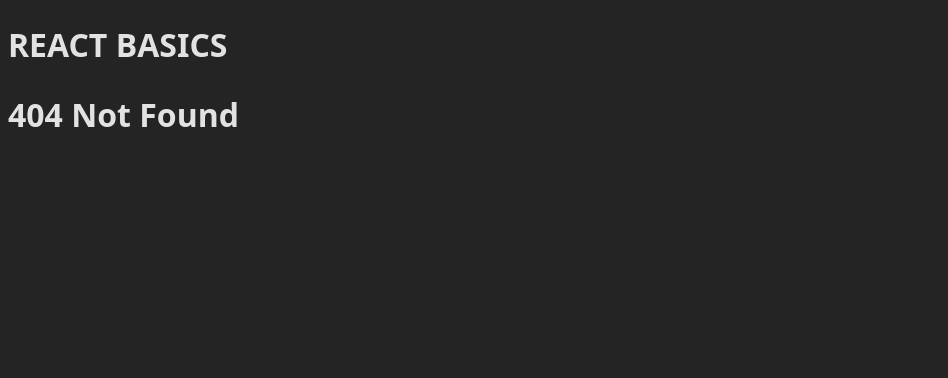
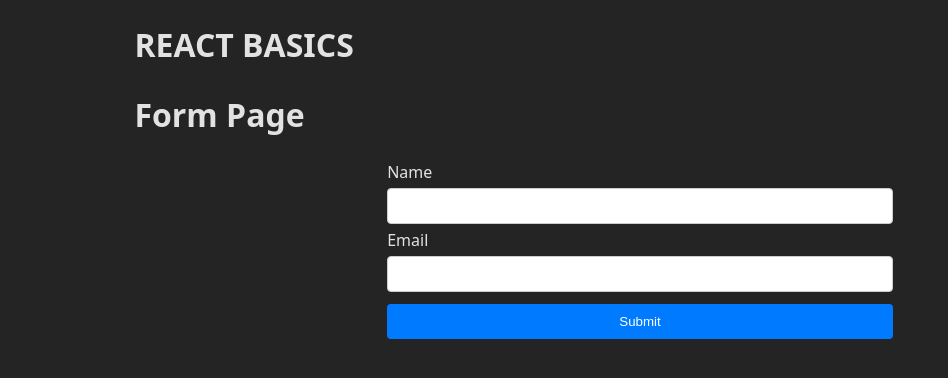
Before and after one commit to satriakamaln/react-basics-voidfnc, a React (Vite) app: page /form in a window 1280 px wide. Before the commit this address had no page. Shown: the top 378 px of the page, without its empty margins (0-948 px from the left). Built offline with nearby package versions, Linux system fonts and the light colour scheme.

Commit message:
form input

```diff
--- a/src/App.tsx
+++ b/src/App.tsx
@@ -9,6 +9,7 @@
 import NotFoundPage from "./pages/NotFoundPage";
 import ProductDetailPage from "./pages/ProductDetailPage";
 import ProductListPage from "./pages/ProductListPage";
+import FormPage from "./pages/FormPage";
 
 // type Teacher = {
 //     name: string;
@@ -46,16 +47,17 @@
 
 function App() {
     return (
-        <>
+        <div className="container">
             <Header title="REACT BASICS" />
             <Routes>
                 <Route path="/" element={<HomePage />} />
                 <Route path="/terms" element={<TermsPage />} />
                 <Route path="/product-list" element={<ProductListPage />} />
                 <Route path="/product/:slug" element={<ProductDetailPage />} />
+                <Route path="/form" element={<FormPage />} />
                 <Route path="*" element={<NotFoundPage />} />
             </Routes>
-        </>
+        </div>
     );
     // <div
     //     style={{
--- a/src/index.css
+++ b/src/index.css
@@ -51,3 +51,8 @@
     font-size: 14px;
     transition: all 0.3s ease;
 }
+
+.container {
+    max-width: 80%;
+    margin: 0 auto;
+}
--- /dev/null
+++ b/src/pages/FormPage.tsx
@@ -0,0 +1,77 @@
+import { use, useRef, useState } from "react";
+
+const inputStyle = {
+    padding: "8px",
+    borderRadius: "4px",
+    border: "1px solid #ccc",
+    fontSize: "16px"
+};
+
+const buttonStyle = {
+    padding: "10px 20px",
+    marginTop: "8px",
+    backgroundColor: "#007bff",
+    color: "white",
+    border: "none",
+    borderRadius: "4px",
+    cursor: "pointer"
+};
+
+const FormPage = () => {
+    //uncontrolled component/input
+    const inputRef = useRef<HTMLInputElement>(null);
+    const inputEmailRef = useRef<HTMLInputElement>(null);
+
+    //controlled component/input
+    const [fullNameInput, setFullName] = useState("");
+    const [emailInput, setEmail] = useState("");
+
+    const handleSubmit = () => {
+        const fullNameFormValue = inputRef.current?.value;
+        const emailFormValue = inputEmailRef.current?.value;
+        alert(`Full Name: ${fullNameFormValue}, Email: ${emailFormValue}`);
+    };
+
+    return (
+        <div>
+            <h1>Form Page</h1>
+            <h3>{fullNameInput}</h3>
+
+            <form
+                style={{
+                    maxWidth: "50%",
+                    margin: "0 auto",
+                    display: "flex",
+                    flexDirection: "column",
+                    gap: "4px"
+                }}
+            >
+                <label htmlFor="name">Name</label>
+                <input
+                    onChange={(event) => setFullName(event.target.value)}
+                    id="name"
+                    type="text"
+                    name="name"
+                    style={inputStyle}
+                />
+                <label htmlFor="email">Email</label>
+                <input
+                    ref={inputEmailRef}
+                    id="email"
+                    type="email"
+                    name="email"
+                    style={inputStyle}
+                />
+                <button
+                    style={buttonStyle}
+                    type="submit"
+                    onClick={handleSubmit}
+                >
+                    Submit
+                </button>
+            </form>
+        </div>
+    );
+};
+
+export default FormPage;
--- a/src/pages/HomePage.tsx
+++ b/src/pages/HomePage.tsx
@@ -11,6 +11,7 @@
             <br />
             <Link to="/product-list">Halaman Product List</Link>
             <br />
+            <Link to="/form">Halaman Form</Link>
         </div>
     );
 };
```
